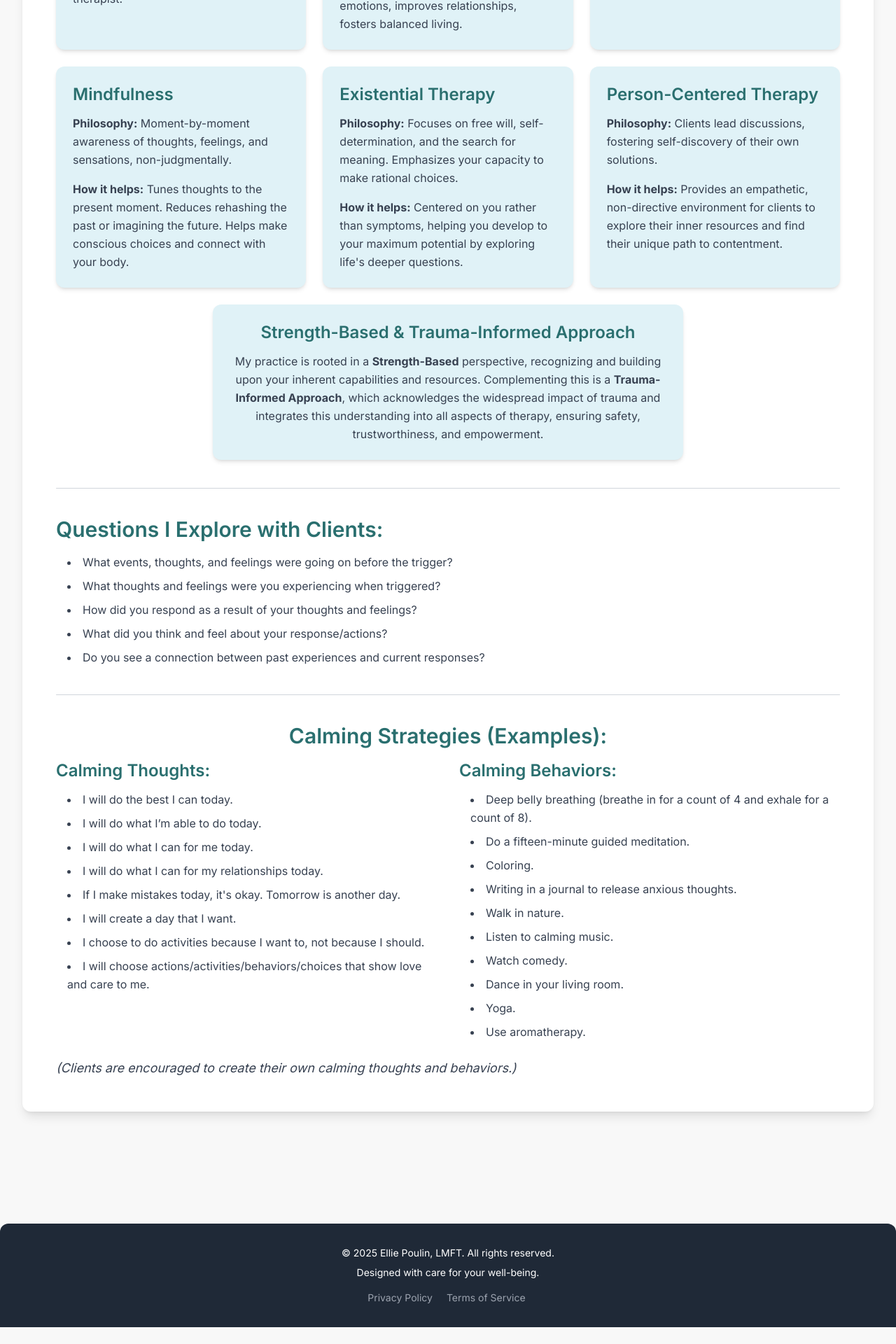
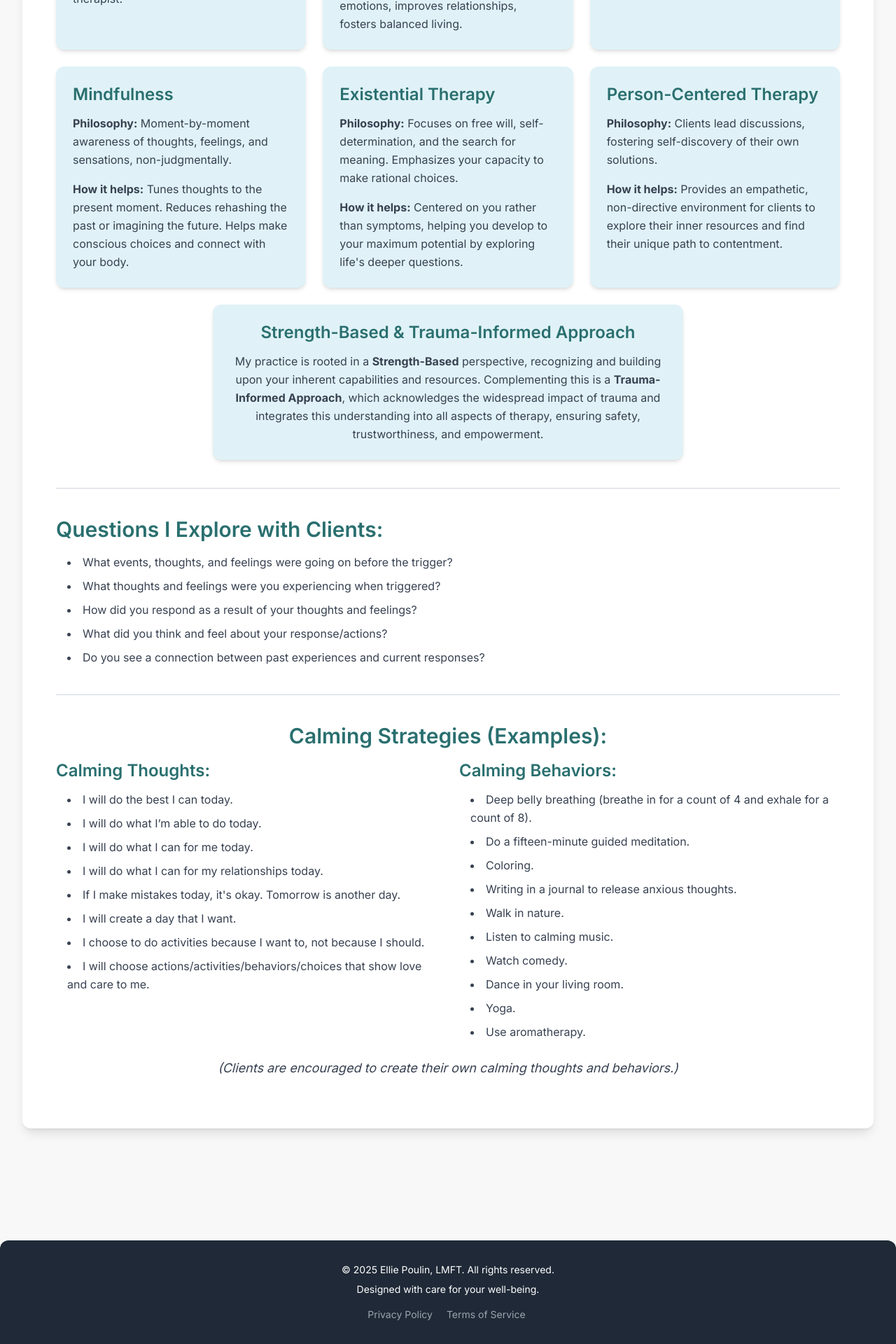
Before and after one commit to elliepoulin/elliepoulin.github.io, a Jekyll site: the page built from my-approach.html, in a window 1280 px wide. Shown: the part 1232-3152 px from the top of the page at 70% size. Built offline with Jekyll 4.4.1, drawn with Linux system fonts in a browser that asks for light colours; nearby versions of some CDN libraries; some web fonts are replaced; before the commit the page ends 3128 px from its top, so only the background shows below that.

Commit message:
Update my-approach.html

```diff
--- a/my-approach.html
+++ b/my-approach.html
@@ -179,7 +179,7 @@ permalink: /my-approach/
                     </ul>
                 </div>
             </div>
-            <p class="text-lg leading-relaxed">
+            <p class="text-lg leading-relaxed mb-6 text-center">
                 <em>(Clients are encouraged to create their own calming thoughts and behaviors.)</em>
             </p>
         </div>
```
